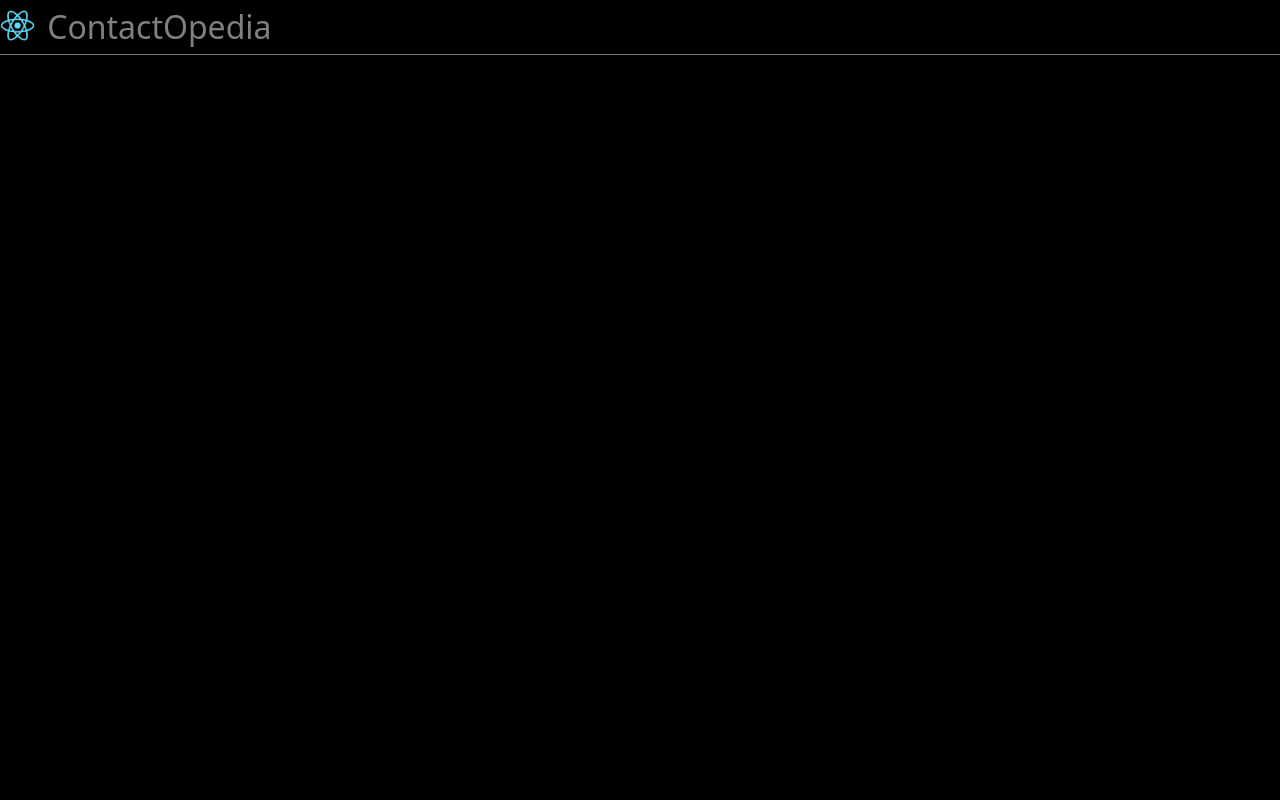
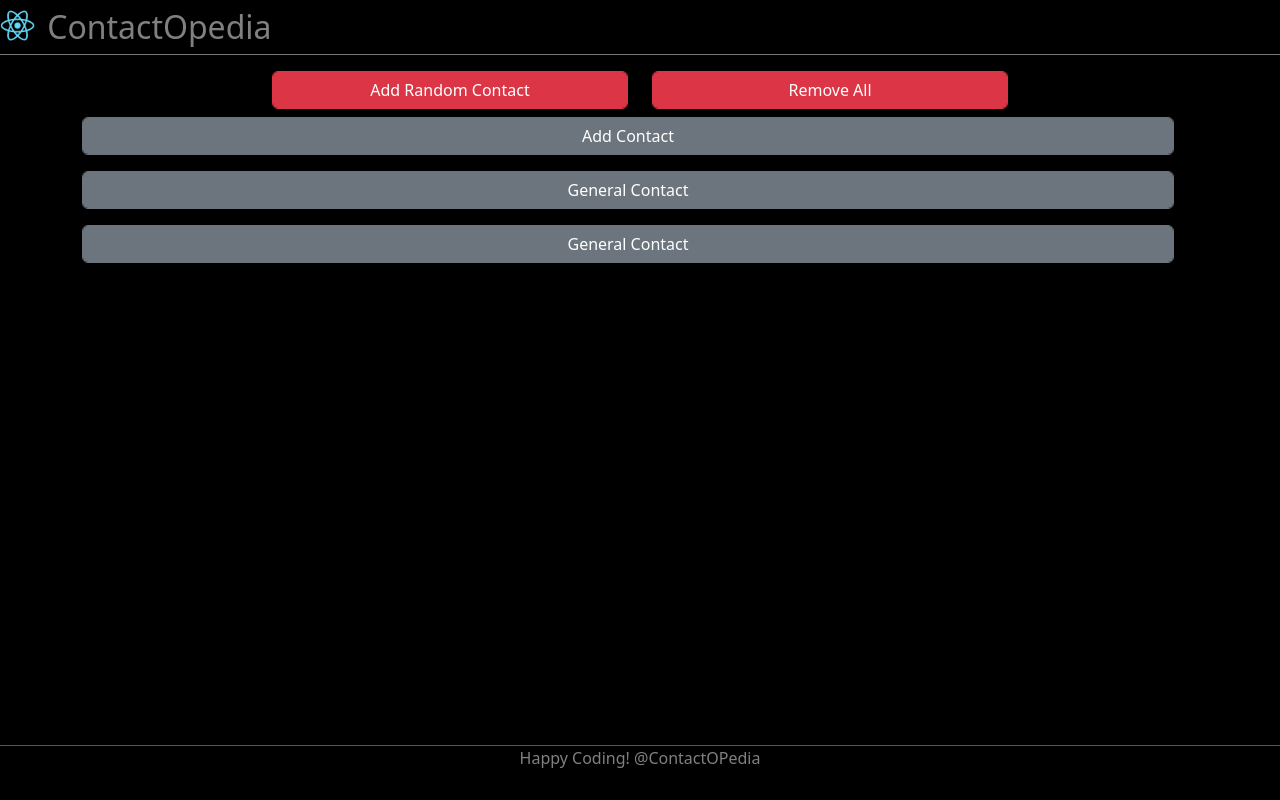
Before and after one commit to Gurnik/ContactOPedia, a React (Create React App) app: page / in a window 1280 px wide. Built offline with nearby package versions, Linux system fonts and the light colour scheme.

Commit message:
Skeleton of Components

```diff
--- a/src/Components/ContactPages/AddContact.jsx
+++ b/src/Components/ContactPages/AddContact.jsx
@@ -0,0 +1,9 @@
+const AddContact = () => {
+  return (
+    <div>
+      <button className="btn btn-secondary form-control">Add Contact</button>
+    </div>
+  );
+};
+
+export default AddContact;
--- /dev/null
+++ b/src/Components/ContactPages/AddRandomContact.jsx
@@ -0,0 +1,11 @@
+const AddRandomContact = () => {
+  return (
+    <div>
+      <button className="btn btn-danger form-control">
+        Add Random Contact
+      </button>
+    </div>
+  );
+};
+
+export default AddRandomContact;
--- a/src/Components/ContactPages/ContactIndex.jsx
+++ b/src/Components/ContactPages/ContactIndex.jsx
@@ -0,0 +1,40 @@
+import React from "react";
+import Header from "../Layout/Header";
+import AddRandomContact from "./AddRandomContact";
+import RemoveAllContact from "./RemoveAllContact";
+import AddContact from "./AddContact";
+import FavoriteContacts from "./FavoriteContacts";
+import GeneralContacts from "./GeneralContacts";
+import Footer from "../Layout/Footer";
+
+class ContactIndex extends React.Component {
+  render() {
+    return (
+      <div>
+        <Header />
+        <div className="container" style={{ minHeight: "85vh" }}>
+          <div className="row py-3">
+            <div className="col-4 offset-2">
+              <AddRandomContact />
+            </div>
+            <div className="col-4">
+              <RemoveAllContact />
+            </div>
+            <div className="row py-2">
+              <AddContact />
+            </div>
+            <div className="row py-2">
+              <FavoriteContacts />
+            </div>
+            <div className="row py-2">
+              <GeneralContacts />
+            </div>
+          </div>
+        </div>
+        <Footer />
+      </div>
+    );
+  }
+}
+
+export default ContactIndex;
--- /dev/null
+++ b/src/Components/ContactPages/FavoriteContacts.jsx
@@ -0,0 +1,11 @@
+const FavoriteContacts = () => {
+  return (
+    <div>
+      <button className="btn btn-secondary form-control">
+        General Contact
+      </button>
+    </div>
+  );
+};
+
+export default FavoriteContacts;
--- /dev/null
+++ b/src/Components/ContactPages/GeneralContacts.jsx
@@ -0,0 +1,11 @@
+const GeneralContacts = () => {
+  return (
+    <div>
+      <button className="btn btn-secondary form-control">
+        General Contact
+      </button>
+    </div>
+  );
+};
+
+export default GeneralContacts;
--- a/src/index.jsx
+++ b/src/index.jsx
@@ -1,10 +1,6 @@
 import React from "react";
 import ReactDOM from "react-dom/client";
-import Header from "./Components/Layout/Header";
+import ContactIndex from "./Components/ContactPages/ContactIndex";
 
 const root = ReactDOM.createRoot(document.getElementById("root"));
-root.render(
-  <div>
-    <Header></Header>
-  </div>
-);
+root.render(<ContactIndex />);
```
Also changed, not shown: src/Components/ContactPages/Contact.jsx (+9 -0 lines), src/Components/ContactPages/AddRandomComponent.jsx (deleted), src/Components/ContactPages/FavoriteContact.jsx (deleted), src/Components/ContactPages/GeneralContact.jsx (deleted).
